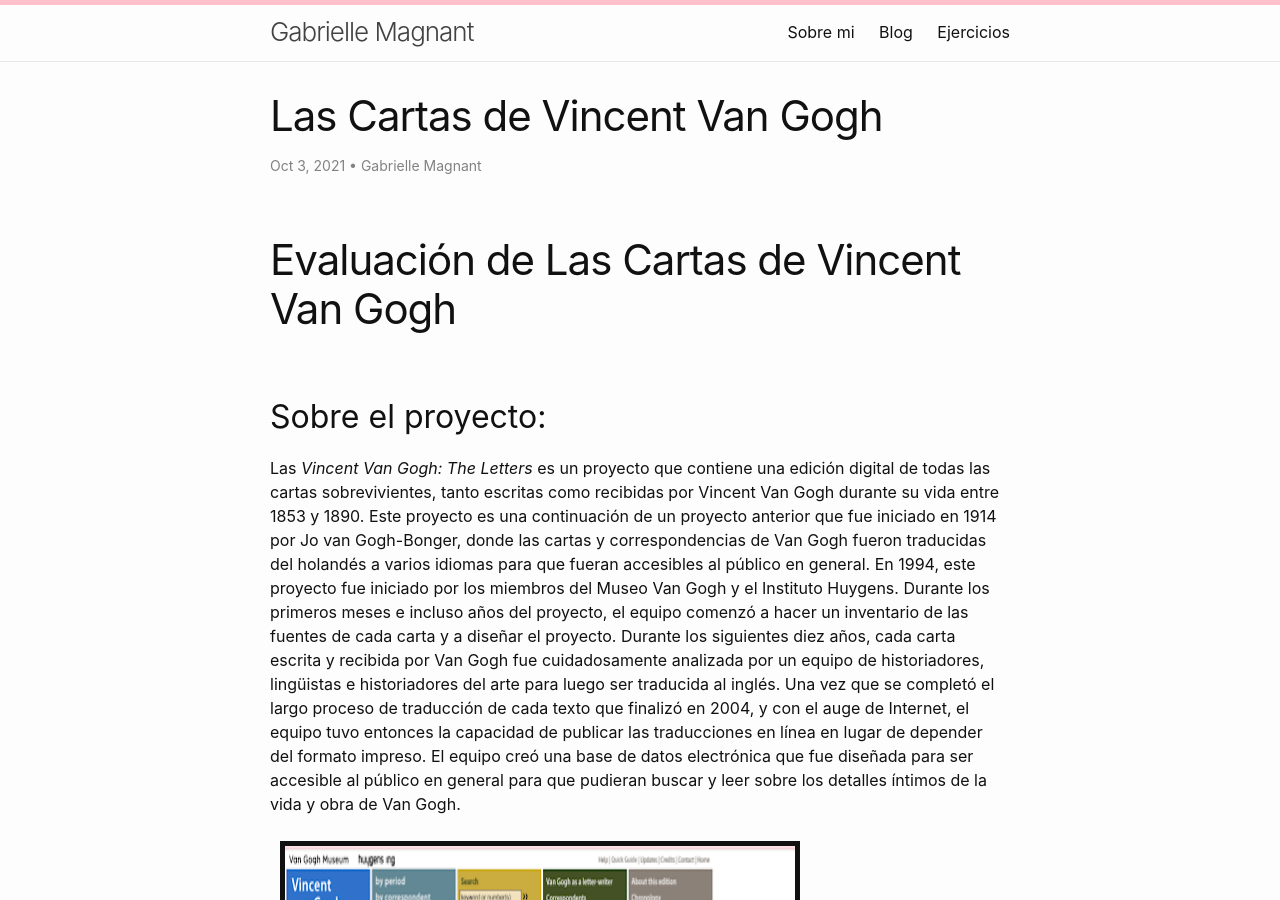
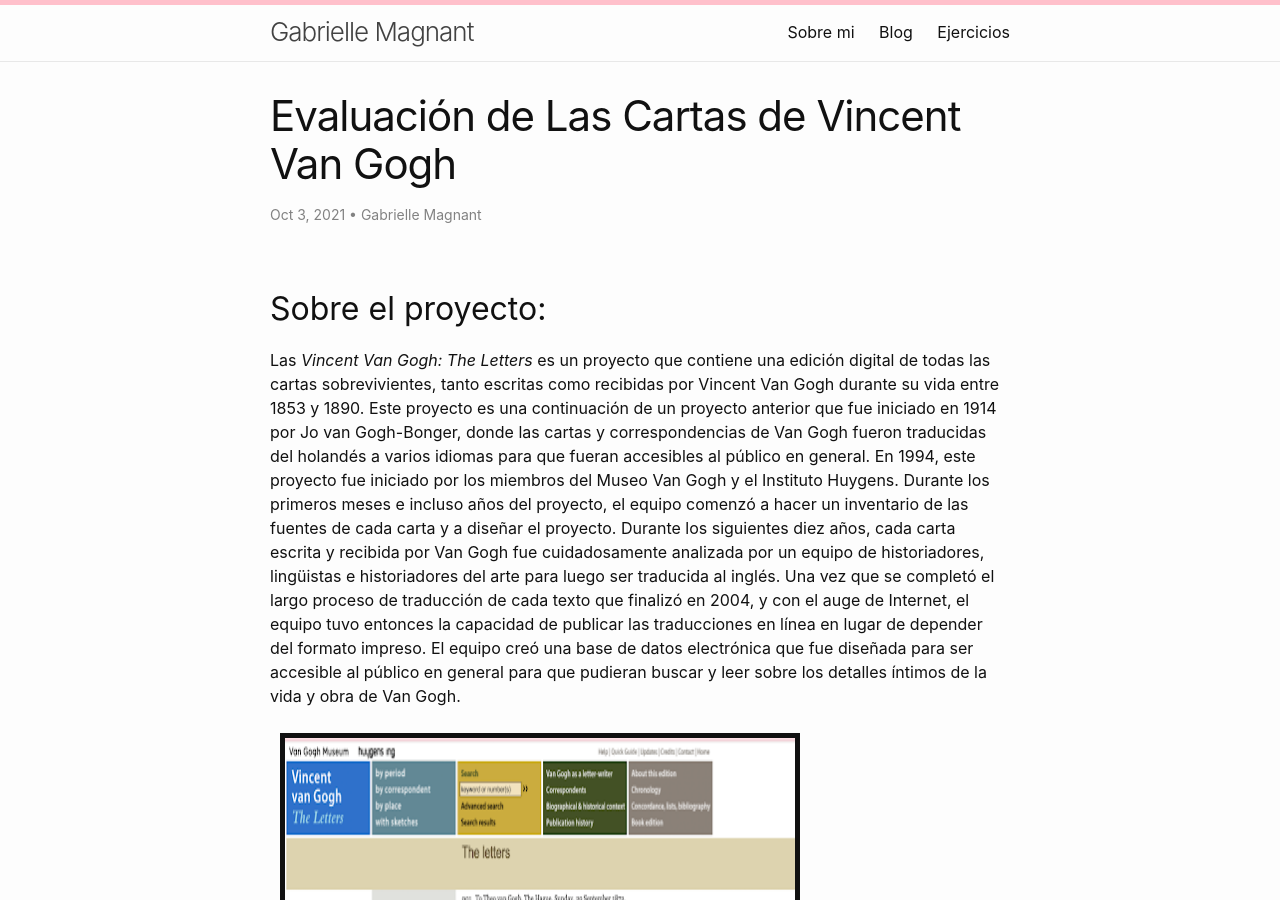
Before and after one commit to gmagnant00/gmagnant00.github.io, a Jekyll site: the page built from _posts/2021-10-11-Las-Cartas-De-Van-Gogh.md, in a window 1280 px wide and 900 px high. Built offline with Jekyll 4.4.1, drawn with Linux system fonts in a browser that asks for light colours.

Commit message:
Update 2021-10-11-Las-Cartas-De-Van-Gogh.md

```diff
--- a/_posts/2021-10-11-Las-Cartas-De-Van-Gogh.md
+++ b/_posts/2021-10-11-Las-Cartas-De-Van-Gogh.md
@@ -1,12 +1,9 @@
 ---
 layout: post
-title: "Las Cartas de Vincent Van Gogh"
+title: "Evaluación de Las Cartas de Vincent Van Gogh"
 date: 2021-10-03
 author: Gabrielle Magnant
 ---
-
-
-# Evaluación de Las Cartas de Vincent Van Gogh
 
 ## Sobre el proyecto:
 
```
